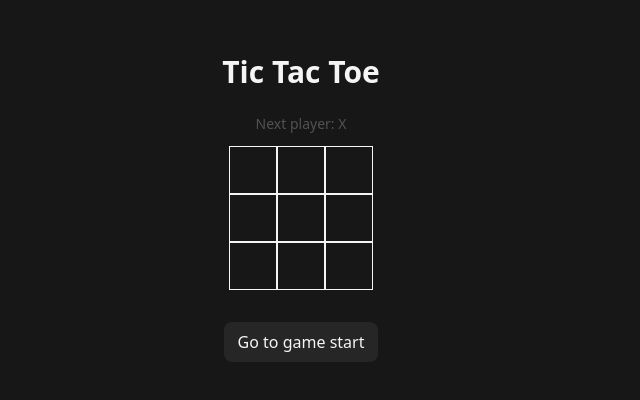
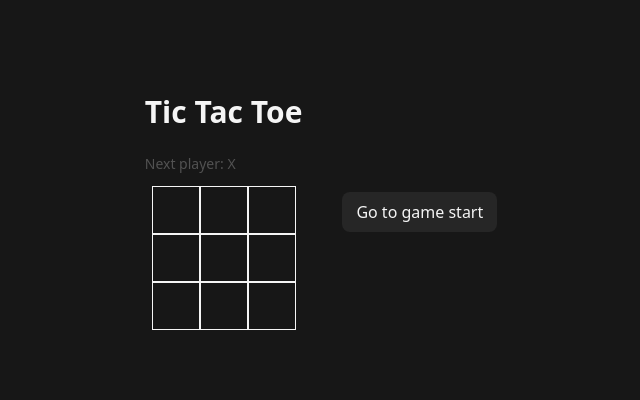
Before and after one commit to defrostedjpg/tictactoe, a React (Vite) app: page / in a window 1280 px wide. Shown: the part 188-588 px from the top of the page, without its empty margins (339-979 px from the left). Built offline with nearby package versions, Linux system fonts and the light colour scheme.

Commit message:
Refactor layout and improve styling in App component; adjust game title and history navigation

```diff
--- a/src/App.jsx
+++ b/src/App.jsx
@@ -103,14 +103,16 @@ function App() {
 
   return (
     <>
-      <div className="h-screen flex flex-col justify-center items-center text-neutral-100 bg-neutral-900">
-        <h1 className="my-6 text-3xl font-bold">Tic Tac Toe</h1>
-        <Board xIsNext={xIsNext} squares={currentSquares} onPlay={handlePlay} />
-        <div className='my-6'>
-          <ol>
-            {moves}
-          </ol>
+      <div className="h-screen flex flex-row justify-center items-center text-neutral-100 bg-neutral-900">
+        <div className="mx-10 ">
+          <h1 className="flex mb-6 text-3xl font-bold text-center">Tic Tac Toe</h1>
+          <Board
+            xIsNext={xIsNext}
+            squares={currentSquares}
+            onPlay={handlePlay}
+          />
         </div>
+          <ol>{moves}</ol>
       </div>
     </>
   );
```
Lines whose indentation alone changed are shown as unchanged.
